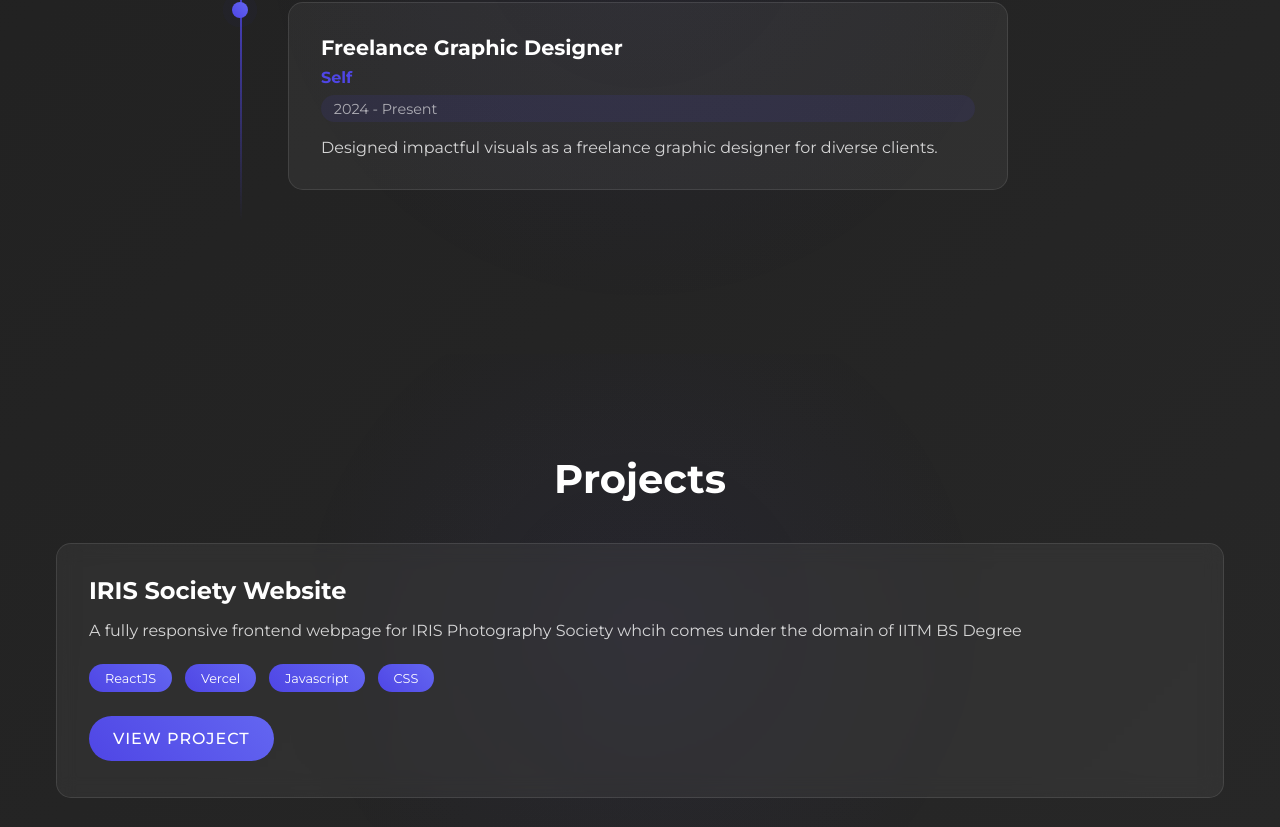
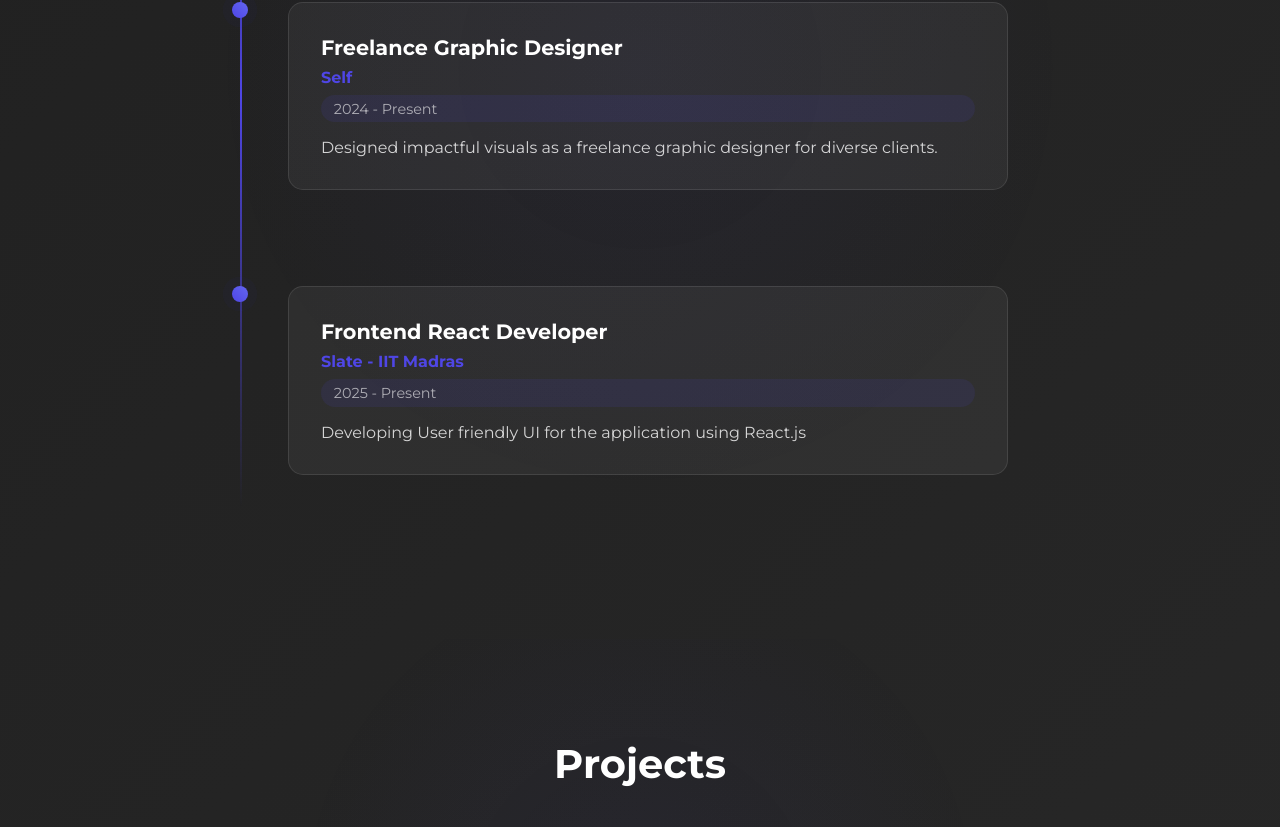
Before and after one commit to 22f3002362/portfolio, a React (Vite) app: page / in a window 1280 px wide. Shown: the part 3270-4097 px from the top of the page. Built offline with nearby package versions, Linux system fonts and the light colour scheme.

Commit message:
updated Experience

```diff
--- a/src/Components/Experience.jsx
+++ b/src/Components/Experience.jsx
@@ -1,4 +1,4 @@
-import './Experience.css'
+import "./Experience.css";
 
 function Experience() {
   const experiences = [
@@ -6,28 +6,34 @@ function Experience() {
       title: "Brand Ambassador",
       company: "Go-Dutch",
       period: "Jul'21 - Aug'21",
-      description: "Generated Customers for their application"
+      description: "Generated Customers for their application",
     },
     {
       title: "Freelance Graphic Designer",
       company: " Self ",
       period: "2024 - Present",
-      description: "Designed impactful visuals as a freelance graphic designer for diverse clients."
+      description:
+        "Designed impactful visuals as a freelance graphic designer for diverse clients.",
     },
-    // {
-    //   title: "Web Developer",
-    //   company: "Digital Agency",
-    //   period: "2021 - 2024",
-    //   description: "Developed responsive websites and maintained client relationships"
-    // }
-  ]
+    {
+      title: "Frontend React Developer",
+      company: "Slate - IIT Madras",
+      period: "2025 - Present",
+      description:
+        "Developing User friendly UI for the application using React.js",
+    },
+  ];
 
   return (
     <section id="experience" className="experience">
       <h2 className="section-title">Experience</h2>
       <div className="timeline">
         {experiences.map((exp, index) => (
-          <div key={index} className="timeline-item animate-on-scroll" style={{"--delay": `${index * 0.2}s`}}>
+          <div
+            key={index}
+            className="timeline-item animate-on-scroll"
+            style={{ "--delay": `${index * 0.2}s` }}
+          >
             <div className="timeline-content">
               <h3>{exp.title}</h3>
               <h4>{exp.company}</h4>
@@ -38,7 +44,7 @@ function Experience() {
         ))}
       </div>
     </section>
-  )
+  );
 }
 
-export default Experience
+export default Experience;
```
Also changed, not shown: src/Components/Hero.jsx (line endings or trailing spaces).
